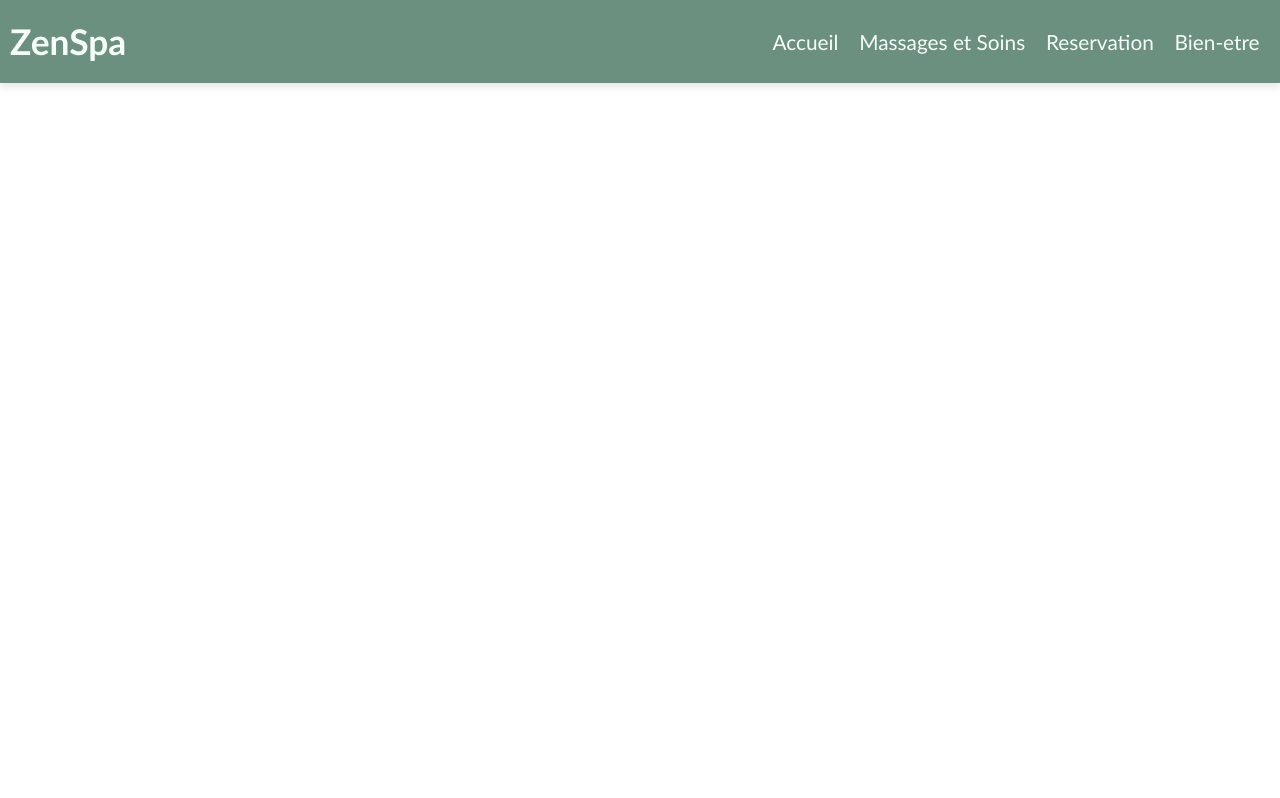
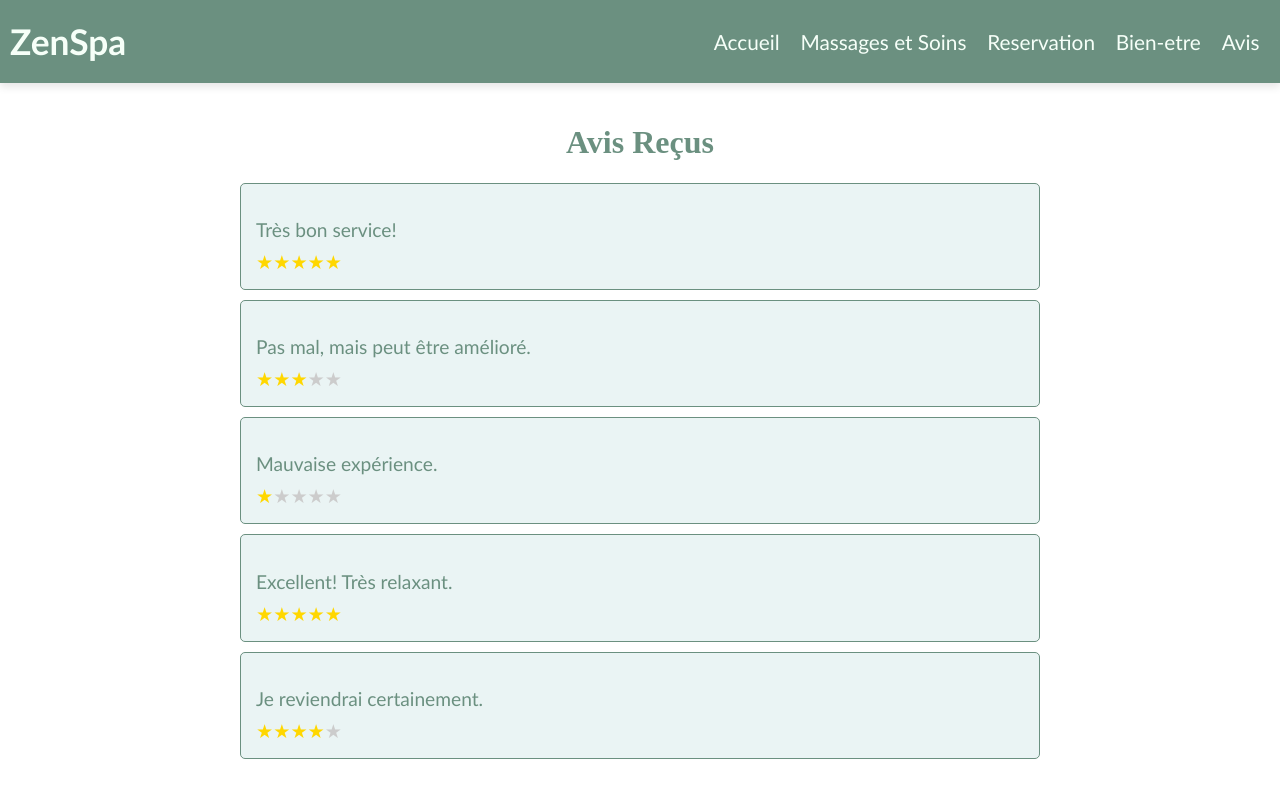
Before and after one commit to ChloeAlFrenn/Projet2_SEG3525, a React (Create React App) app in the folder zenspa/: page /Avis in a window 1280 px wide. Built offline with nearby package versions, Linux system fonts and the light colour scheme.

Commit message:
Page d'avis

```diff
--- a/zenspa/src/components/Navbar.js
+++ b/zenspa/src/components/Navbar.js
@@ -13,6 +13,7 @@ function Navbar() {
         <Link to="/MassagesSoins" className='links'> Massages et Soins </Link>
         <Link to="/Reservation" className='links'> Reservation </Link>
         <Link to="/BienEtre" className='links'> Bien-etre </Link>
+        <Link to="/Avis" className='links'> Avis </Link>
     </div>
 </div>
   )
--- /dev/null
+++ b/zenspa/src/components/Review.css
@@ -0,0 +1,23 @@
+.review-container {
+    border: 1px solid #6B9080;
+    padding: 15px;
+    margin: 10px 0;
+    border-radius: 5px;
+    background-color: #EAF4F4;
+  }
+
+  .review-comment {
+    font-family: 'Optima', 'Noto Serif', 'Arial', sans-serif;
+    color: #6B9080;
+    font-size: 1.2rem;
+    margin-bottom: 10px;
+  }
+
+  .review-rating .star {
+    font-size: 1.2rem;
+    color: #ccc;
+  }
+
+  .review-rating .star.filled {
+    color: #FFD700;
+  }
--- /dev/null
+++ b/zenspa/src/components/Review.js
@@ -0,0 +1,17 @@
+import React from 'react';
+import './Review.css';
+
+const Review = ({ comment, rating }) => {
+  return (
+    <div className="review-container">
+      <p className="review-comment">{comment}</p>
+      <div className="review-rating">
+        {Array.from({ length: 5 }, (v, i) => (
+          <span key={i} className={i < rating ? 'star filled' : 'star'}>★</span>
+        ))}
+      </div>
+    </div>
+  );
+};
+
+export default Review;
--- a/zenspa/src/components/Routing.js
+++ b/zenspa/src/components/Routing.js
@@ -6,6 +6,7 @@ import MassagesSoins from "../pages/MassagesSoins";
 import Reservation from "../pages/Reservation";
 import BienEtre from "../pages/BienEtre";
 import Quiz from "../pages/Quiz";
+import Avis from "../pages/Avis";
 
 function Routing() {
   return (
@@ -16,6 +17,7 @@ function Routing() {
       <Route path="/Reservation" element={<Reservation/>}/>
       <Route path="/BienEtre" element={<BienEtre/>}/>
       <Route path="/Quiz" element={<Quiz/>}/>
+      <Route path="/Avis" element={<Avis/>}/>
     </Routes>
   );
 }
--- /dev/null
+++ b/zenspa/src/pages/Avis.css
@@ -0,0 +1,10 @@
+.avis-container {
+    padding: 20px;
+    max-width: 800px;
+    margin: 0 auto;
+    color: #6B9080;
+  }
+
+  .avis-container h1{
+    text-align: center;
+  }
--- a/zenspa/src/pages/Avis.js
+++ b/zenspa/src/pages/Avis.js
@@ -1,9 +1,24 @@
-import React from 'react'
+import React from 'react';
+import Review from '../components/Review';
+import './Avis.css';
 
-function Avis() {
+const Avis = () => {
+  const reviews = [
+    { comment: "Très bon service!", rating: 5 },
+    { comment: "Pas mal, mais peut être amélioré.", rating: 3 },
+    { comment: "Mauvaise expérience.", rating: 1 },
+    { comment: "Excellent! Très relaxant.", rating: 5 },
+    { comment: "Je reviendrai certainement.", rating: 4 }
+  ];
+
   return (
-    <div>Avis</div>
-  )
-}
+    <div className="avis-container">
+      <h1>Avis Reçus</h1>
+      {reviews.map((review, index) => (
+        <Review key={index} comment={review.comment} rating={review.rating} />
+      ))}
+    </div>
+  );
+};
 
-export default Avis
+export default Avis;
```
